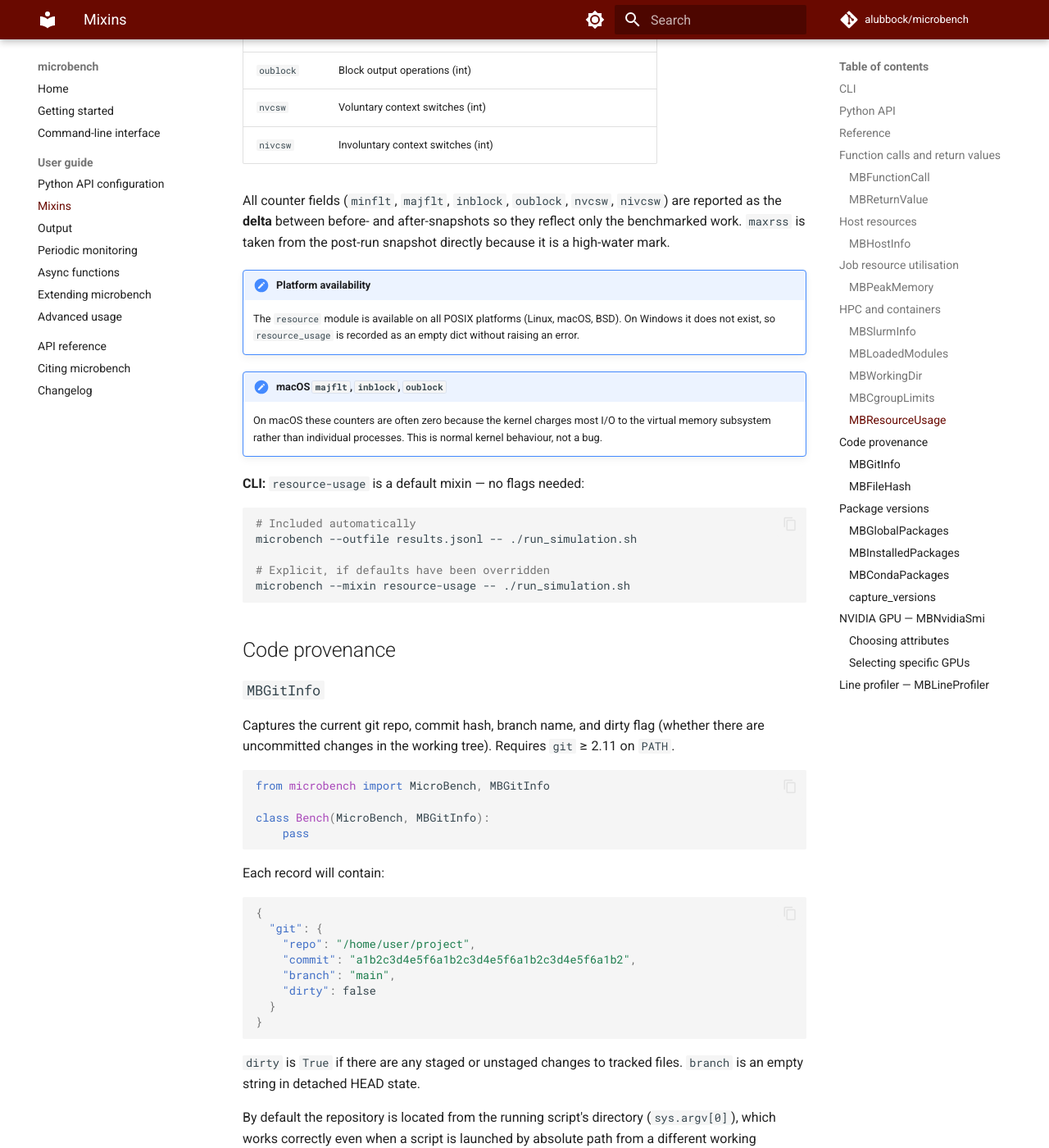
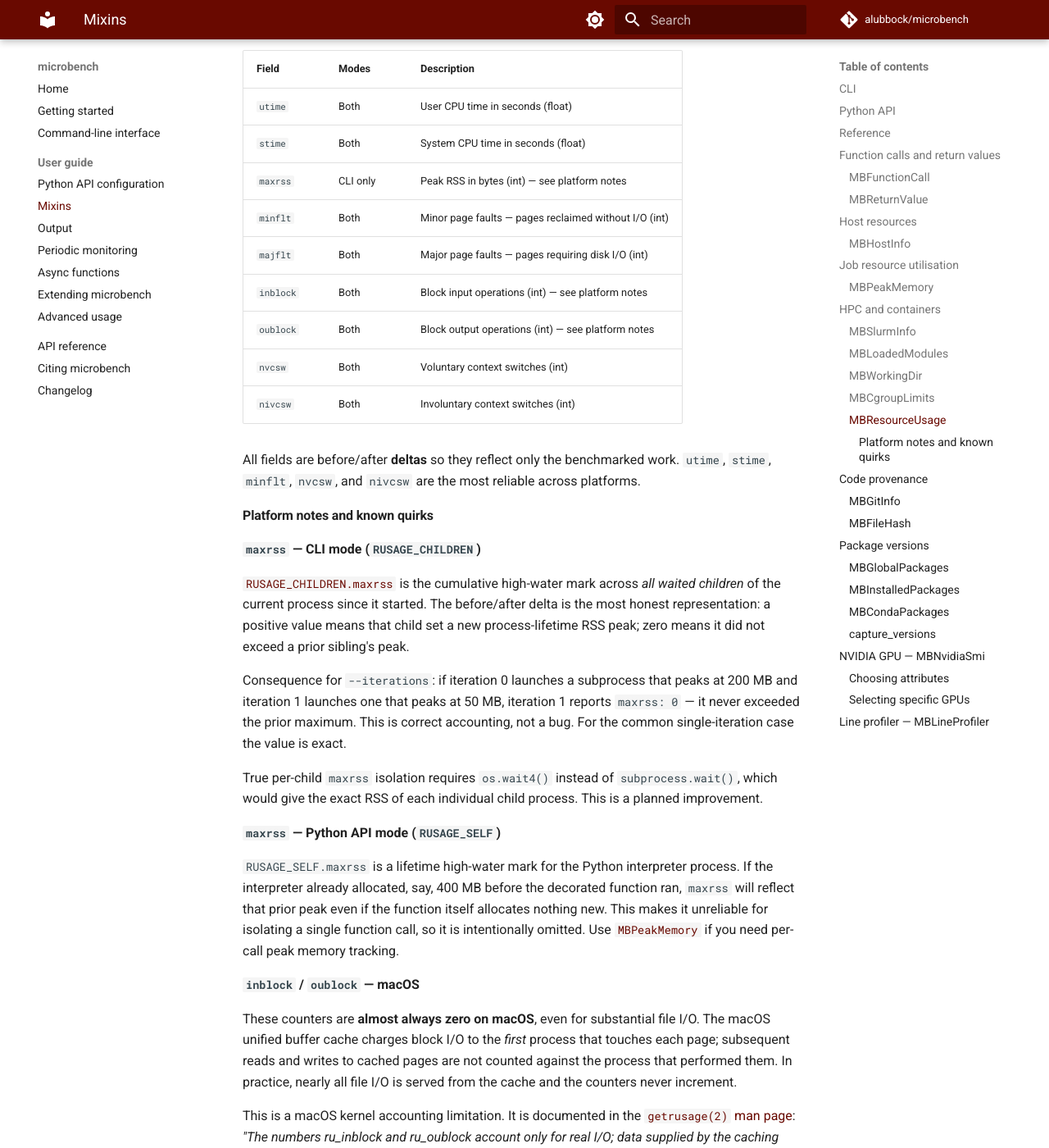
Before and after one commit to alubbock/microbench, an MkDocs documentation site: the page built from docs/user-guide/mixins.md, in a window 1280 px wide and 1400 px high, scrolled down 9346 px. Shown: the whole window at 82% size. Built offline with MkDocs 1.6.1 and Material for MkDocs 9.7.7, drawn with Linux system fonts in a browser that asks for light colours; comment, search, counter and statistics services are not loaded; the version menu is left out; some of the changed text lies outside the part shown.

Commit message:
fix(resource-usage): drop maxrss from Python API mode; delta maxrss in CLI mode
- _rusage_to_dict: add include_maxrss kwarg; omit maxrss key when False
- _rusage_delta: delta maxrss like all other fields (was: post-run value
  directly), making multi-iteration CLI runs report honest 0 when a child
  does not exceed the prior RUSAGE_CHILDREN high-water mark
- MBResourceUsage: capture/capturepost methods split on CLI vs Python API
  mode; Python API omits maxrss because RUSAGE_SELF.maxrss is a lifetime
  process HWM and cannot isolate a single function call
- Comprehensive docstring with per-field mode table and platform quirks
- docs/user-guide/mixins.md: rewritten MBResourceUsage section with
  separate JSON examples per mode, per-field Modes column, and full
  platform notes (maxrss multi-iteration caveat, inblock/oublock macOS,
  majflt macOS, os.wait4 follow-up)
- CHANGELOG.md: promote [Unreleased] to [2.1.0] - 2026-03-19
- docs/cli.md: minor wording tweak (Python resource module)

````diff
--- a/docs/user-guide/mixins.md
+++ b/docs/user-guide/mixins.md
@@ -341,21 +341,23 @@
 
 ### `MBResourceUsage`
 
-Captures POSIX `getrusage()` data — CPU time, peak resident set size (RSS),
-page faults, block I/O operations, and context switches — using only the
-Python standard library (`resource` module). No extra dependencies are
-required.
+Captures POSIX [`getrusage(2)`](https://man7.org/linux/man-pages/man2/getrusage.2.html)
+data — CPU time, page faults, block I/O operations, and context switches —
+using only the Python standard library (`resource` module). No extra
+dependencies are required.
 
 **Modes**
 
-- **CLI mode**: uses `RUSAGE_CHILDREN`, which accumulates the resources
-  consumed by the benchmarked subprocess and all its descendants. A
-  before/after delta isolates each iteration's cost.
+- **CLI mode**: uses `RUSAGE_CHILDREN`, which accumulates resources consumed
+  by the benchmarked subprocess and all its descendants. A before/after
+  delta isolates each iteration's cost. `maxrss` is also recorded (see
+  platform notes below).
 - **Python API mode**: uses `RUSAGE_SELF`, which captures resources consumed
-  by the current Python process since the last snapshot.
-
-**`maxrss` is always reported in bytes**, regardless of platform. Linux
-reports kilobytes and is automatically converted.
+  by the current Python process since the last snapshot. `maxrss` is
+  **omitted** — `RUSAGE_SELF.maxrss` is a lifetime process high-water mark
+  that reflects the peak since the interpreter started, not just since the
+  decorated function was called, making it unreliable for function-level
+  measurement.
 
 ```python
 from microbench import MicroBench, MBResourceUsage
@@ -372,14 +374,13 @@
 work()
 ```
 
-Each record will contain:
+Python API record (no `maxrss`):
 
 ```json
 {
   "resource_usage": {
     "utime": 0.052,
     "stime": 0.003,
-    "maxrss": 41943040,
     "minflt": 1024,
     "majflt": 0,
     "inblock": 0,
@@ -390,32 +391,104 @@
 }
 ```
 
-| Field | Description |
-|---|---|
-| `utime` | User CPU time in seconds (float) |
-| `stime` | System CPU time in seconds (float) |
-| `maxrss` | Peak resident set size in bytes (int) — high-water mark, not a delta |
-| `minflt` | Minor page faults — pages reclaimed without I/O (int) |
-| `majflt` | Major page faults — pages requiring I/O to load (int) |
-| `inblock` | Block input operations (int) |
-| `oublock` | Block output operations (int) |
-| `nvcsw` | Voluntary context switches (int) |
-| `nivcsw` | Involuntary context switches (int) |
+CLI record (includes `maxrss`):
 
-All counter fields (`minflt`, `majflt`, `inblock`, `oublock`, `nvcsw`,
-`nivcsw`) are reported as the **delta** between before- and after-snapshots
-so they reflect only the benchmarked work. `maxrss` is taken from the
-post-run snapshot directly because it is a high-water mark.
+```json
+{
+  "resource_usage": {
+    "utime": 0.068,
+    "stime": 0.029,
+    "maxrss": 11386880,
+    "minflt": 621,
+    "majflt": 0,
+    "inblock": 0,
+    "oublock": 0,
+    "nvcsw": 1,
+    "nivcsw": 2
+  }
+}
+```
 
-!!! note "Platform availability"
-    The `resource` module is available on all POSIX platforms (Linux, macOS,
-    BSD). On Windows it does not exist, so `resource_usage` is recorded as an
-    empty dict without raising an error.
+| Field | Modes | Description |
+|---|---|---|
+| `utime` | Both | User CPU time in seconds (float) |
+| `stime` | Both | System CPU time in seconds (float) |
+| `maxrss` | CLI only | Peak RSS in bytes (int) — see platform notes |
+| `minflt` | Both | Minor page faults — pages reclaimed without I/O (int) |
+| `majflt` | Both | Major page faults — pages requiring disk I/O (int) |
+| `inblock` | Both | Block input operations (int) — see platform notes |
+| `oublock` | Both | Block output operations (int) — see platform notes |
+| `nvcsw` | Both | Voluntary context switches (int) |
+| `nivcsw` | Both | Involuntary context switches (int) |
 
-!!! note "macOS `majflt`, `inblock`, `oublock`"
-    On macOS these counters are often zero because the kernel charges most
-    I/O to the virtual memory subsystem rather than individual processes. This
-    is normal kernel behaviour, not a bug.
+All fields are before/after **deltas** so they reflect only the benchmarked
+work. `utime`, `stime`, `minflt`, `nvcsw`, and `nivcsw` are the most
+reliable across platforms.
+
+#### Platform notes and known quirks
+
+**`maxrss` — CLI mode (`RUSAGE_CHILDREN`)**
+
+[`RUSAGE_CHILDREN.maxrss`](https://man7.org/linux/man-pages/man2/getrusage.2.html)
+is the cumulative high-water mark across *all waited children* of the current
+process since it started. The before/after delta is the most honest
+representation: a positive value means that child set a new process-lifetime
+RSS peak; zero means it did not exceed a prior sibling's peak.
+
+Consequence for `--iterations`: if iteration 0 launches a subprocess that
+peaks at 200 MB and iteration 1 launches one that peaks at 50 MB, iteration
+1 reports `maxrss: 0` — it never exceeded the prior maximum. This is correct
+accounting, not a bug. For the common single-iteration case the value is
+exact.
+
+True per-child `maxrss` isolation requires `os.wait4()` instead of
+`subprocess.wait()`, which would give the exact RSS of each individual child
+process. This is a planned improvement.
+
+**`maxrss` — Python API mode (`RUSAGE_SELF`)**
+
+`RUSAGE_SELF.maxrss` is a lifetime high-water mark for the Python interpreter
+process. If the interpreter already allocated, say, 400 MB before the
+decorated function ran, `maxrss` will reflect that prior peak even if the
+function itself allocates nothing new. This makes it unreliable for
+isolating a single function call, so it is intentionally omitted. Use
+[`MBPeakMemory`](#mbpeakmemory) if you need per-call peak memory tracking.
+
+**`inblock` / `oublock` — macOS**
+
+These counters are **almost always zero on macOS**, even for substantial file
+I/O.  The macOS unified buffer cache charges block I/O to the *first* process
+that touches each page; subsequent reads and writes to cached pages are not
+counted against the process that performed them. In practice, nearly all file
+I/O is served from the cache and the counters never increment.
+
+This is a macOS kernel accounting limitation. It is documented in the
+[`getrusage(2)` man page](https://developer.apple.com/library/archive/documentation/System/Conceptual/ManPages_iPhoneOS/man2/getrusage.2.html):
+*"The numbers ru_inblock and ru_oublock account only for real I/O; data
+supplied by the caching mechanism is charged only to the first process to
+read or write the data."*
+
+**`inblock` / `oublock` — Linux**
+
+On Linux these counters increment only for I/O that truly bypasses the page
+cache — cold-cache reads (first access to a file since it was last evicted)
+or writes with `O_DIRECT`. Warm-cache reads also show zero. Drop the page
+cache (`echo 3 > /proc/sys/vm/drop_caches` as root) before benchmarking if
+you need to measure true cold-cache I/O.
+
+**`majflt` — macOS**
+
+Major page faults are rare on macOS because the unified buffer cache handles
+most page-in activity. Zero is normal.
+
+**`utime`, `stime`, `minflt`, `nvcsw`, `nivcsw`**
+
+These are the most reliable fields across both Linux and macOS and are
+non-zero for any non-trivial workload.
+
+!!! note "Windows"
+    The `resource` module is not available on Windows. `resource_usage` is
+    recorded as an empty dict without raising an error.
 
 **CLI:** `resource-usage` is a default mixin — no flags needed:
 
````
Also changed, not shown: CHANGELOG.md (+1 -3 lines), docs/cli.md (+1 -1 lines), 1 other file.
